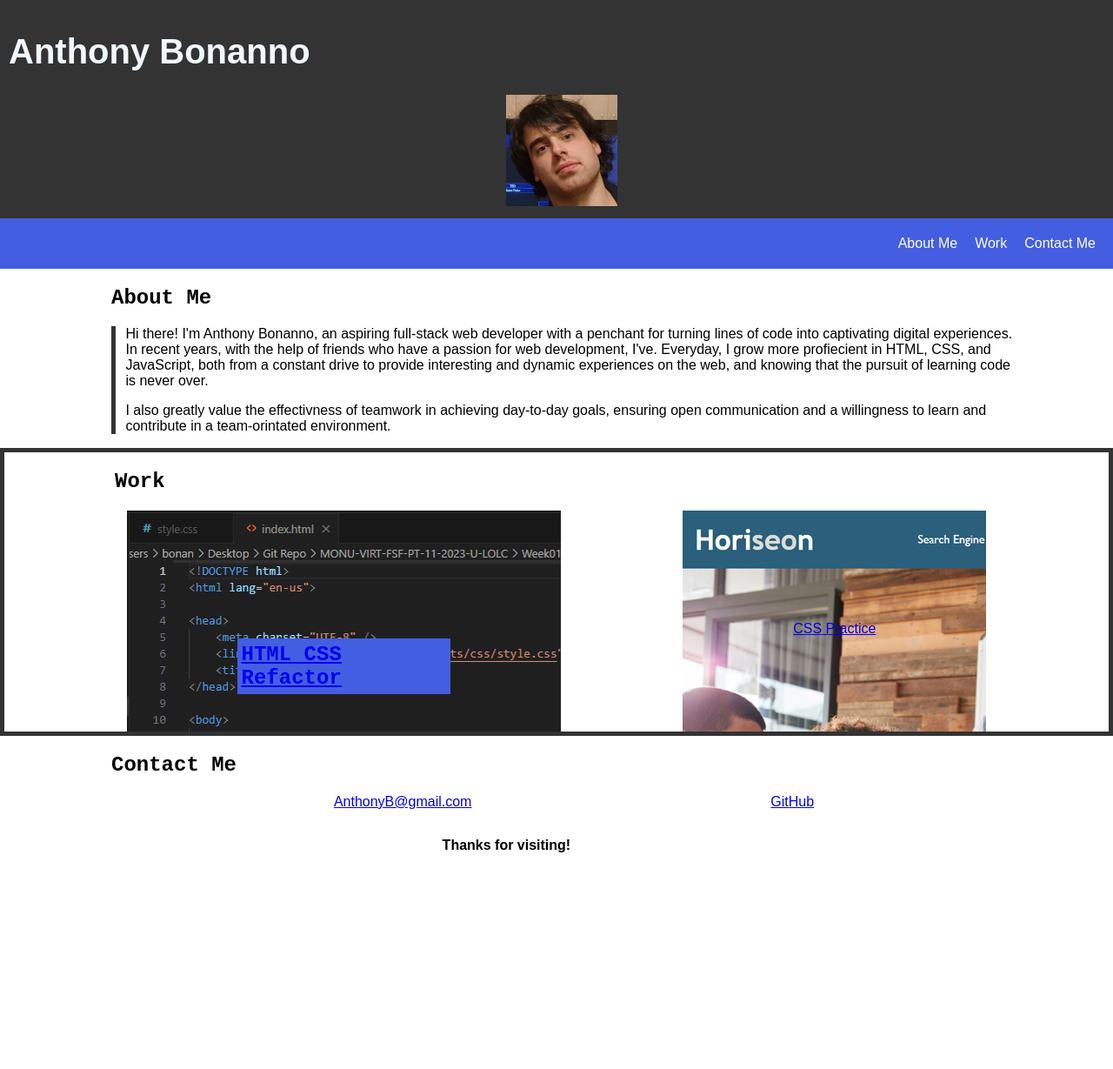
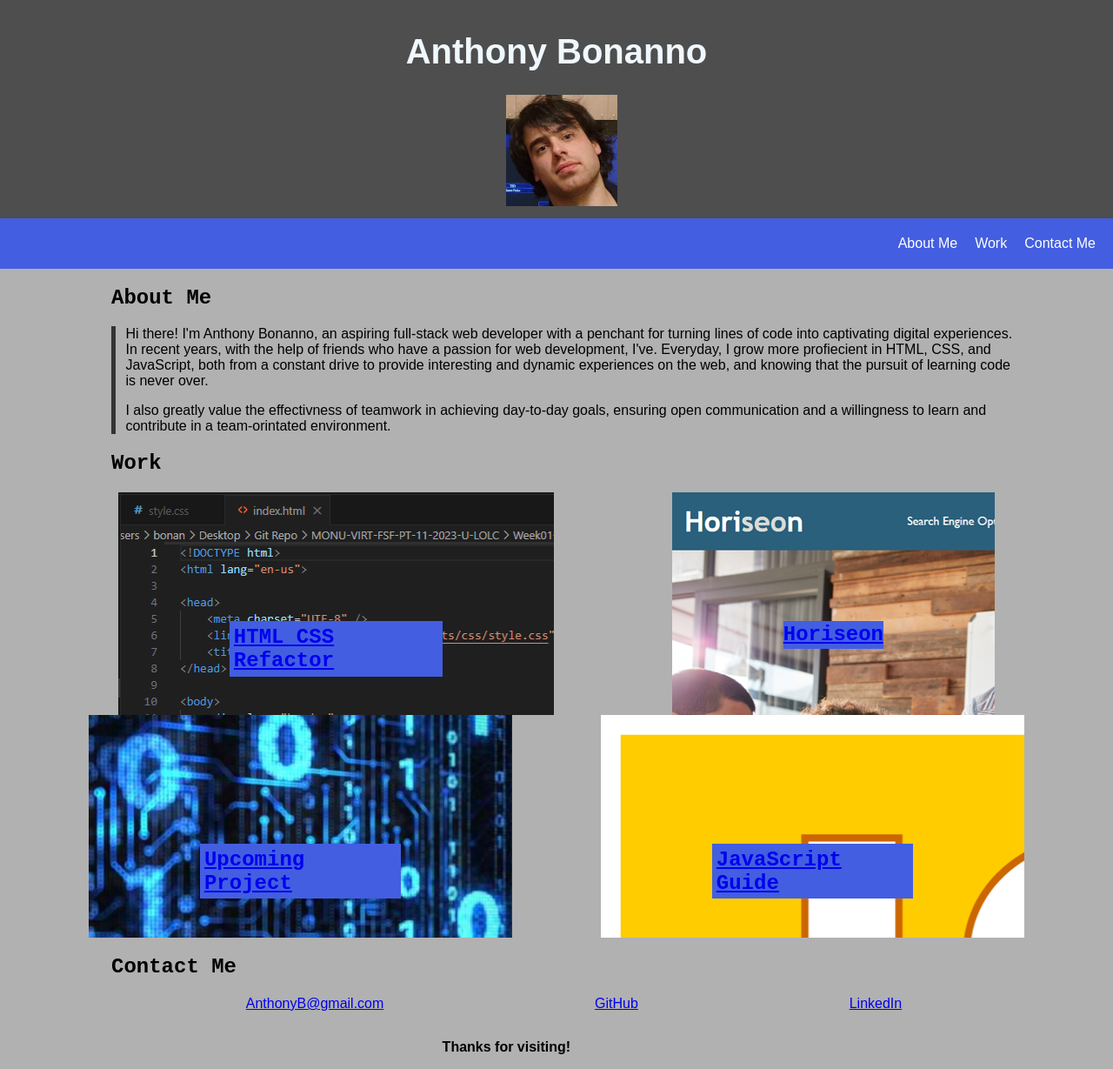
Before and after one commit to AnthonyBonanno/Anthony-Bonanno-s-Profile, a plain HTML site: page index.html in a window 1280 px wide. Shown: the whole page at 87% size. Before the commit the page ends 997 px from the top, so only its background shows below. Drawn offline with Linux system fonts and the light colour scheme.

Commit message:
made further changes to selectors

```diff
--- a/assets/css/style.css
+++ b/assets/css/style.css
@@ -4,9 +4,11 @@
 
 :root {
     --blue: rgb(67, 94, 225);
-    --dark-blue: rgb();
+    --dark-blue: rgb(17, 0, 255);
     --red: rgb(221, 28, 28);
     --white: rgb(255, 255, 255);
+    --grey: rgb(177, 177, 177);
+    --dark-grey: rgb(78, 78, 78);
     --border-radius: 150%;
 }
 
@@ -14,10 +16,11 @@ body {
     font-family: Arial, sans-serif;
     margin: 0;
     padding: 0;
+    background-color: var(--grey);
 }
 
 header {
-    background-color: #333333;
+    background-color: var(--dark-grey);
     padding: 10px;
     text-align: center;
 }
@@ -28,7 +31,7 @@ header img {
 
 h1{
     color: aliceblue;
-    text-align: left;
+    text-align: center;
     font-size: 250%;
 }
 
@@ -67,7 +70,7 @@ nav a:hover {
 }
 
 #work {
-    border: 5px solid #333333;
+
 }
 
 .flex-container {
@@ -90,11 +93,19 @@ nav a:hover {
 }
 
 .refactor {
-    background-image: url("../Capture24.PNG");
+    background-image: url("../images/Capture24.PNG");
 }
 
-.practice {
-    background-image: url("../01-html-css-git-homework-demo.png");
+.horiseon {
+    background-image: url("../images/01-html-css-git-homework-demo.png");
+}
+
+.java {
+    background-image: url(../images/javascript-Djs-Outsourcing.png);
+}
+
+.upcoming {
+    background-image: url(../images/image03.jpg);
 }
 
 .contacts {
--- a/index.html
+++ b/index.html
@@ -11,11 +11,10 @@
 <body>
     <header>
         <h1>Anthony Bonanno</h1>
-        <img src="./assets/profile.jpg">
+        <img src="./assets/images/profile.jpg">
     </header>
 
     <nav>
-        <a href="#home"></a>
         <a href="#">About Me</a>
         <a href="#">Work</a>
         <a href="#">Contact Me</a>
@@ -37,7 +36,9 @@
             <h2>Work</h2>
             <div class ="flex-container">
                 <a class="flex-item refactor" href="https://github.com/AnthonyBonanno"><div><h2>HTML CSS Refactor</h2></div></a>
-                <a class ="flex-item practice" href="https://github.com/AnthonyBonanno">CSS Practice</a>
+                <a class ="flex-item horiseon" href="https://github.com/AnthonyBonanno"><h2>Horiseon</h2></a>
+                <a class ="flex-item upcoming" href="https://github.com/AnthonyBonanno"><h2>Upcoming Project</h2></a>
+                <a class ="flex-item java" href="https://www.google.com.au/"><h2>JavaScript Guide</h2></a>
             </div>
         </section>
 
@@ -46,6 +47,7 @@
                     <ul class="contacts">
                         <a href="AnthonyB@gmail.com">AnthonyB@gmail.com</a>
                         <a href="https://github.com/AnthonyBonanno">GitHub</a>
+                        <a href="https://www.google.com.au/">LinkedIn</a>
                     </ul>
                 </div>
     </main>
```
Also changed, not shown: assets/images/01-html-css-git-homework-demo.png (renamed from assets/01-html-css-git-homework-demo.png), assets/images/Capture24.PNG (renamed from assets/Capture24.PNG), assets/images/image03.jpg (added), assets/images/javascript-Djs-Outsourcing.png (added), assets/images/porter-robinson-worlds-album-top-charts-youredm.jpg (renamed from assets/porter-robinson-worlds-album-top-charts-youredm.jpg), assets/images/profile.jpg (renamed from assets/profile.jpg).
